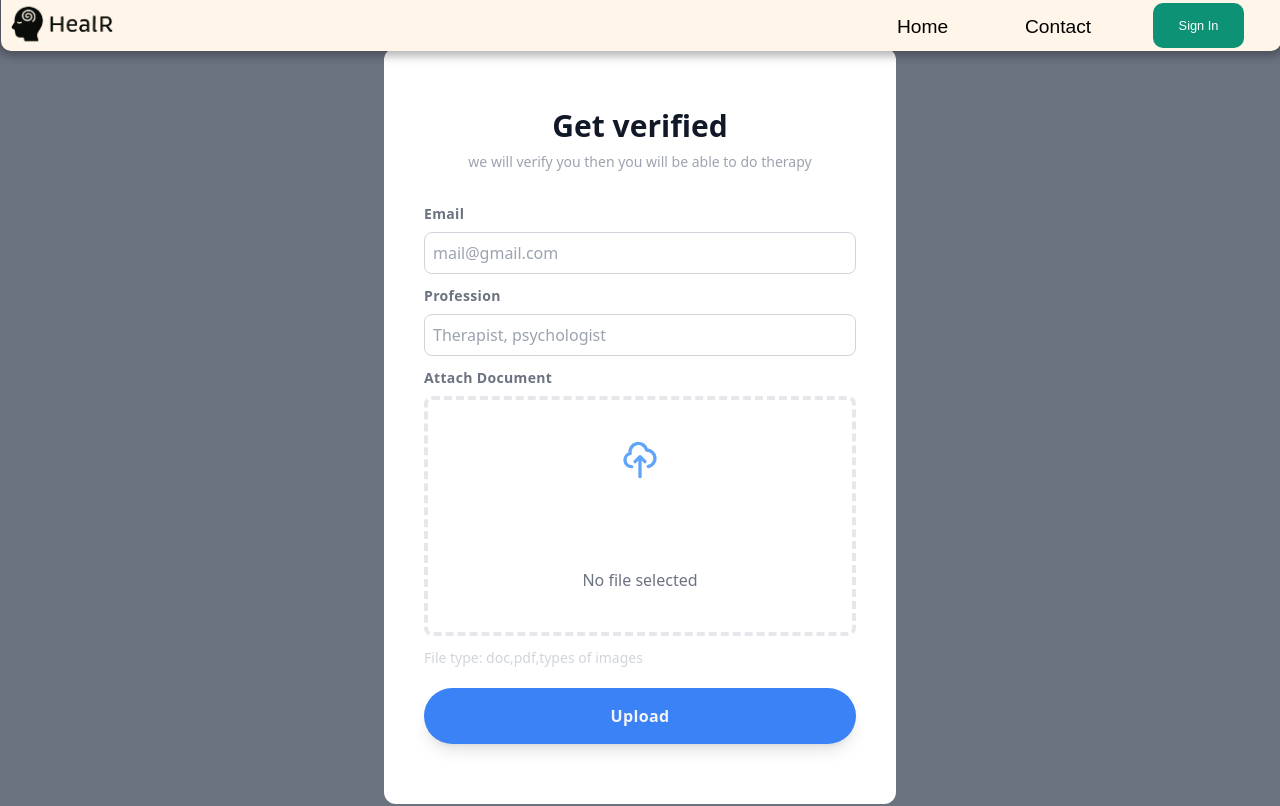
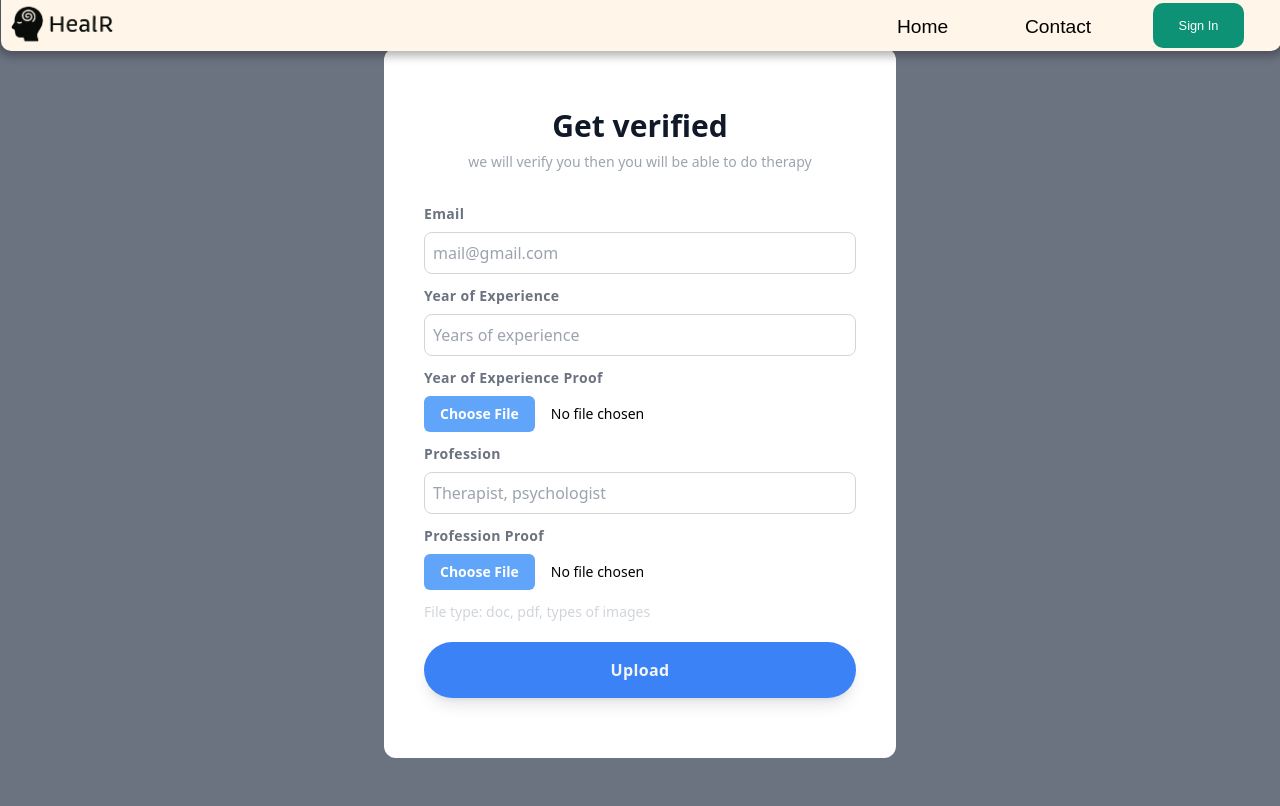
Before and after one commit to Swaraj-1925/HealR-v2.0, a React (Vite) app in the folder Frontend/: page /doctor/doc-verify in a window 1280 px wide. Shown: the top 806 px of the page. Built offline with nearby package versions, Linux system fonts and the light colour scheme; a web font is replaced by a local one.

Commit message:
amoved experience and proof experience and proffesion and proof to verify page

```diff
--- a/Frontend/src/Client/Dashboard/clientHomePage.jsx
+++ b/Frontend/src/Client/Dashboard/clientHomePage.jsx
@@ -86,7 +86,7 @@
                                 </div>
                             </>
                         ) : (
-                            // Display "No appointment booked" message if no appointment found
+
                             <div className='Dashboard-home-upcomingAppoinment-item'>
                                 <p className='noAppoinmenttxt'>No upcoming appointment booked.</p>
                             </div>
--- a/Frontend/src/Doctor/LandingPage/Layout/doc-signup.jsx
+++ b/Frontend/src/Doctor/LandingPage/Layout/doc-signup.jsx
@@ -26,10 +26,7 @@
     const [messageFee, setMessageFee] = useState('');
     const [inRealLifeFee, setInRealLifeFee] = useState('');
 
-    const [yearOfExperience, setyearOfExperience] = useState("");
-    const [proofExperience, setproofExperience] = useState(null);
-    const [profession, setprofession] = useState("");
-    const [professionimg, setprofessionimg] = useState(null);
+
     const [clinic, setclinic] = useState("");
     const [about, setabout] = useState("");
     const [points, setPoints] = useState(["", "", ""]);
@@ -87,8 +84,7 @@
             formData.append('gender', gender);
             formData.append('password', password);
 
-            formData.append('yearOfExperience', yearOfExperience);
-            formData.append('profession', profession);
+
             formData.append('clinic', clinic);
             formData.append('about', about);
             formData.append('points', JSON.stringify(points));
@@ -101,8 +97,7 @@
             formData.append('selectedTimes', JSON.stringify(selectedTimes));
             formData.append('imageSmall', imageSmall);
             formData.append('imageBig', imageBig);
-            formData.append('proofExperience', proofExperience);
-            formData.append('professionimg', professionimg);
+
 
             console.log('Proof of Experience File:', formData.get('proofExperience'));
             // Send POST request using Axios
@@ -230,40 +225,7 @@
                                         {index === 2 && (
                                             <div className='doc-signupInput-conatiner doc-signupInput-widhtreduce'>
 
-                                                <input
-                                                    value={yearOfExperience}
-                                                    onChange={(e) => setyearOfExperience(e.target.value)}
-                                                    className='doc-signupInput'
-                                                    type="number"
-                                                    id="experience"
-                                                    name="yearOfExperience"
-                                                    placeholder='Years of Experience'
-                                                    required />
-                                                <br />
-                                                <label htmlFor="imgB">Proof of experience:</label>
-                                                <input
-                                                    onChange={(event) => setproofExperience(event.target.files[0])}
-                                                    type="file"
-                                                    id="imge"
-                                                    name="experience"
-                                                    required />
-                                                <br />
-                                                <input
-                                                    value={profession}
-                                                    onChange={(e) => setprofession(e.target.value)}
-                                                    className='doc-signupInput'
-                                                    type="text" id="profession"
-                                                    name="profession"
-                                                    placeholder='Profession'
-                                                    required />
-                                                <br />
-                                                <label htmlFor="imgB">Proof of profession:</label>
-                                                <input
-                                                    onChange={(event) => setprofessionimg(event.target.files[0])}
-                                                    type="file"
-                                                    id="imgp"
-                                                    name="profession"
-                                                    required />
+
                                                 <br />
                                                 <input
                                                     className='doc-signupInput'
--- a/Frontend/src/Doctor/LandingPage/Layout/doc-verify.jsx
+++ b/Frontend/src/Doctor/LandingPage/Layout/doc-verify.jsx
@@ -1,26 +1,25 @@
-import { useState, useEffect } from 'react';
+import { useState } from 'react';
 import axios from 'axios';
 import { useNavigate } from 'react-router-dom';
 
 function Docverify() {
   const [email, setEmail] = useState('');
   const [profession, setProfession] = useState('');
-  const [selectedFile, setSelectedFile] = useState(null);
-  const [fileName, setFileName] = useState('');
+  const [yearOfExperience, setYearOfExperience] = useState('');
+  const [selectedExperienceProof, setSelectedExperienceProof] = useState(null);
+  const [selectedProfessionProof, setSelectedProfessionProof] = useState(null);
+  // const [fileName, setFileName] = useState('');
   const navigate = useNavigate();
 
-  const handleFileChange = (e) => {
+  const handleExperienceProofChange = (e) => {
     const file = e.target.files[0];
-    setSelectedFile(file);
+    setSelectedExperienceProof(file);
+  };
 
-    // Show file name
-    const fileName = file ? file.name : '';
-    setFileName(fileName);
+  const handleProfessionProofChange = (e) => {
+    const file = e.target.files[0];
+    setSelectedProfessionProof(file);
   };
-  useEffect(() => {
-    console.log('Email:', email);
-    console.log('Profession:', profession);
-  }, [email, profession, selectedFile]);
 
   const handleSubmit = async (e) => {
     e.preventDefault();
@@ -29,7 +28,9 @@
       const formData = new FormData();
       formData.append('email', email);
       formData.append('profession', profession);
-      formData.append('file', selectedFile);
+      formData.append('yearOfExperience', yearOfExperience);
+      formData.append('experienceProof', selectedExperienceProof);
+      formData.append('professionProof', selectedProfessionProof);
 
       const response = await axios.post('http://localhost:3000/doctor/verify', formData, {
         headers: {
@@ -48,17 +49,14 @@
       // Handle errors gracefully (e.g., display a generic error message)
       alert("An error occurred while submitting your request. Please try again later.");
     }
-
   };
 
-
   return (
-    <>
     <div className="relative min-h-screen flex items-center justify-center bg-gray-50 py-12 px-4 sm:px-6 lg:px-8 bg-gray-500 bg-no-repeat bg-cover relative items-center">
       <div className=" opacity-60 inset-0 "></div>
       <div className="sm:max-w-lg w-full p-10 bg-white rounded-xl ">
         <div className="text-center">
-            <h2 className="mt-5 text-3xl font-bold text-gray-900 " >
+          <h2 className="mt-5 text-3xl font-bold text-gray-900">
             Get verified
           </h2>
           <p className="mt-2 text-sm text-gray-400">we will verify you then you will be able to do therapy</p>
@@ -69,42 +67,32 @@
             <input className="text-base p-2 border border-gray-300 rounded-lg focus:outline-none focus:border-indigo-500" type="email" placeholder="mail@gmail.com" value={email} onChange={(e) => setEmail(e.target.value)} required />
           </div>
           <div className="grid grid-cols-1 space-y-2">
+            <label className="text-sm font-bold text-gray-500 tracking-wide">Year of Experience</label>
+            <input className="text-base p-2 border border-gray-300 rounded-lg focus:outline-none focus:border-indigo-500" type="text" placeholder="Years of experience" value={yearOfExperience} onChange={(e) => setYearOfExperience(e.target.value)} required />
+          </div>
+          <div className="grid grid-cols-1 space-y-2">
+            <label htmlFor="experienceProof" className="text-sm font-bold text-gray-500 tracking-wide">Year of Experience Proof</label>
+            <input id="experienceProof" type="file" onChange={handleExperienceProofChange} className="mt-2 block w-full text-sm file:mr-4 file:rounded-md file:border-0 file:bg-blue-400 file:py-2 file:px-4 file:text-sm file:font-semibold file:text-white hover:file:bg-teal-700 focus:outline-none disabled:pointer-events-none disabled:opacity-60" />
+          </div>
+          <div className="grid grid-cols-1 space-y-2">
             <label className="text-sm font-bold text-gray-500 tracking-wide">Profession</label>
             <input className="text-base p-2 border border-gray-300 rounded-lg focus:outline-none focus:border-indigo-500" type="text" placeholder="Therapist, psychologist" value={profession} onChange={(e) => setProfession(e.target.value)} required />
           </div>
           <div className="grid grid-cols-1 space-y-2">
-              <label className="text-sm font-bold text-gray-500 tracking-wide">Attach Document</label>
-              <div className="flex items-center justify-center w-full">
-                <label className="flex flex-col rounded-lg border-4 border-dashed w-full h-60 p-10 group text-center">
-                  <div className="h-full w-full text-center flex flex-col items-center justify-center items-center  ">
-                    <svg xmlns="http://www.w3.org/2000/svg" className="w-10 h-10 text-blue-400 group-hover:text-blue-600" fill="none" viewBox="0 0 24 24" stroke="currentColor">
-                      <path strokeLinecap="round" strokeLinejoin="round" strokeWidth="2" d="M7 16a4 4 0 01-.88-7.903A5 5 0 1115.9 6L16 6a5 5 0 011 9.9M15 13l-3-3m0 0l-3 3m3-3v12" />
-                    </svg>
-                    <div className="flex flex-auto max-h-48 w-2/5 mx-auto -mt-10">
-
-                    </div>
-                    <p className="pointer-none text-gray-500">
-                      {fileName ? `Selected file: ${fileName}` : 'No file selected'}
-                    </p>
-                  </div>
-                  <input type="file" className="hidden" onChange={handleFileChange} required />
-                </label>
-              </div>
+            <label htmlFor="professionProof" className="text-sm font-bold text-gray-500 tracking-wide">Profession Proof</label>
+            <input id="professionProof" type="file" onChange={handleProfessionProofChange} className="mt-2 block w-full text-sm file:mr-4 file:rounded-md file:border-0 file:bg-blue-400 file:py-2 file:px-4 file:text-sm file:font-semibold file:text-white hover:file:bg-teal-700 focus:outline-none disabled:pointer-events-none disabled:opacity-60" />
           </div>
           <p className="text-sm text-gray-300">
-              <span>File type: doc,pdf,types of images</span>
+            <span>File type: doc, pdf, types of images</span>
           </p>
           <div>
-              <button type="submit" className="my-5 w-full flex justify-center bg-blue-500 text-gray-100 p-4  rounded-full tracking-wide
-                                    font-semibold  focus:outline-none focus:shadow-outline hover:bg-blue-600 shadow-lg cursor-pointer transition ease-in duration-300">
+            <button type="submit" className="my-5 w-full flex justify-center bg-blue-500 text-gray-100 p-4  rounded-full tracking-wide font-semibold  focus:outline-none focus:shadow-outline hover:bg-blue-600 shadow-lg cursor-pointer transition ease-in duration-300">
               Upload
             </button>
           </div>
         </form>
       </div>
     </div>
-
-    </>
   );
 }
 
```
Also changed, not shown: Frontend/src/Client/Dashboard/layout/DashboardHeader.jsx (+0 -14 lines). Lines whose indentation alone changed are shown as unchanged.
